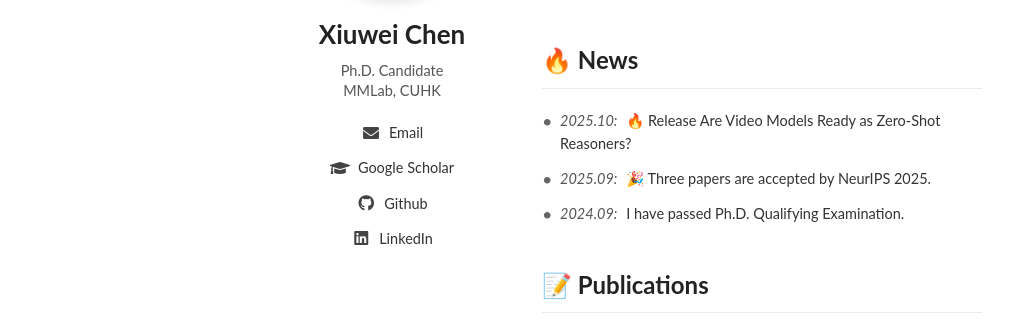
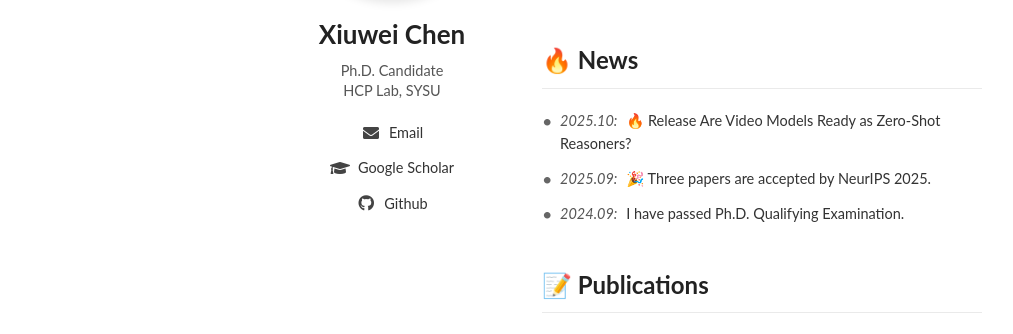
Before and after one commit to chen-xw/chen-xw.github.io, a Jekyll site: the page built from index.markdown, in a window 1280 px wide and 900 px high, scrolled down 1127 px. Shown: the part 175-509 px from the top of the window, without its empty margins (8-1021 px from the left). Built offline with Jekyll 4.4.1, drawn with Linux system fonts in a browser that asks for light colours; comment, search, counter and statistics services are not loaded.

Commit message:
Update index.markdown

```diff
--- a/index.markdown
+++ b/index.markdown
@@ -133,12 +133,11 @@ permalink: /
         <div class="author-name">Xiuwei Chen</div>
         <div class="author-title">
             Ph.D. Candidate<br>
-            MMLab, CUHK </div>
+            HCP Lab, SYSU </div>
         <ul class="contact-info">
             <li><i class="fas fa-envelope"></i> <a href="mailto:chenxw83@mail2.sysu.edu.cn">Email</a></li>
-            <li><i class="fas fa-graduation-cap"></i> <a href="#">Google Scholar</a></li>
-            <li><i class="fab fa-github"></i> <a href="#">Github</a></li>
-            <li><i class="fab fa-linkedin"></i> <a href="#">LinkedIn</a></li>
+            <li><i class="fas fa-graduation-cap"></i> <a href="https://scholar.google.com/citations?user=313kmTAAAAAJ&hl=zh-CN">Google Scholar</a></li>
+            <li><i class="fab fa-github"></i> <a href="https://github.com/chen-xw">Github</a></li>
         </ul>
     </div>
 
```
